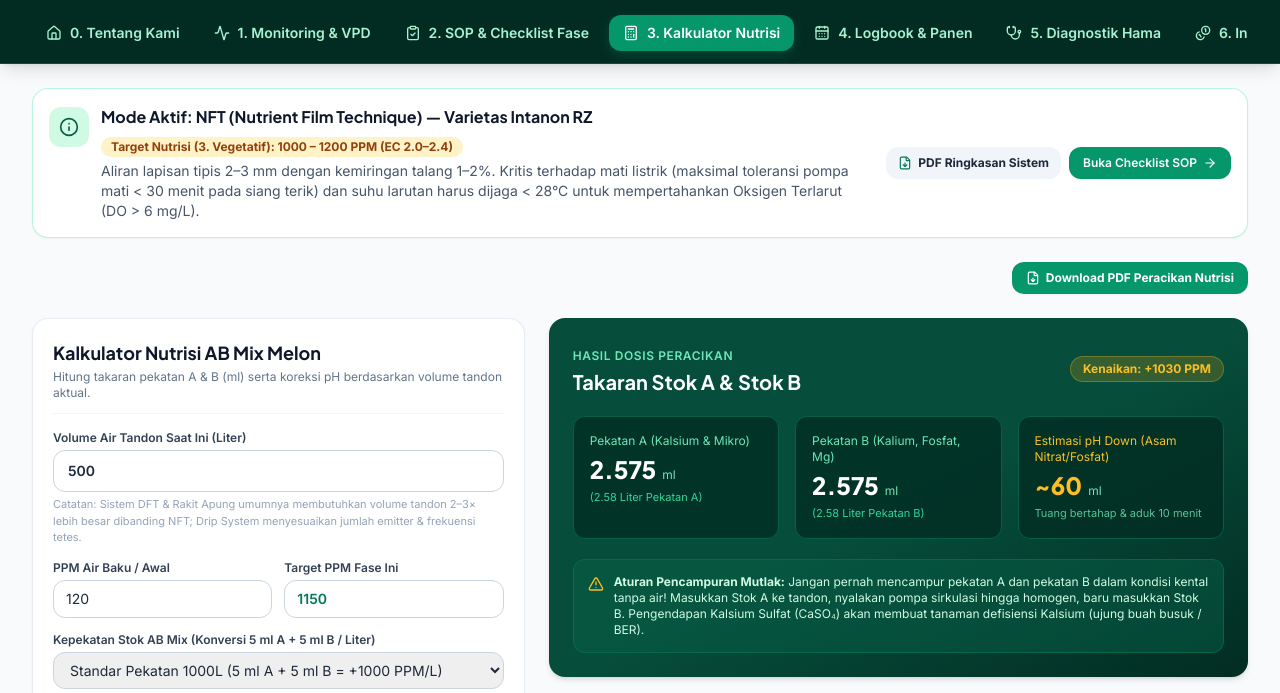
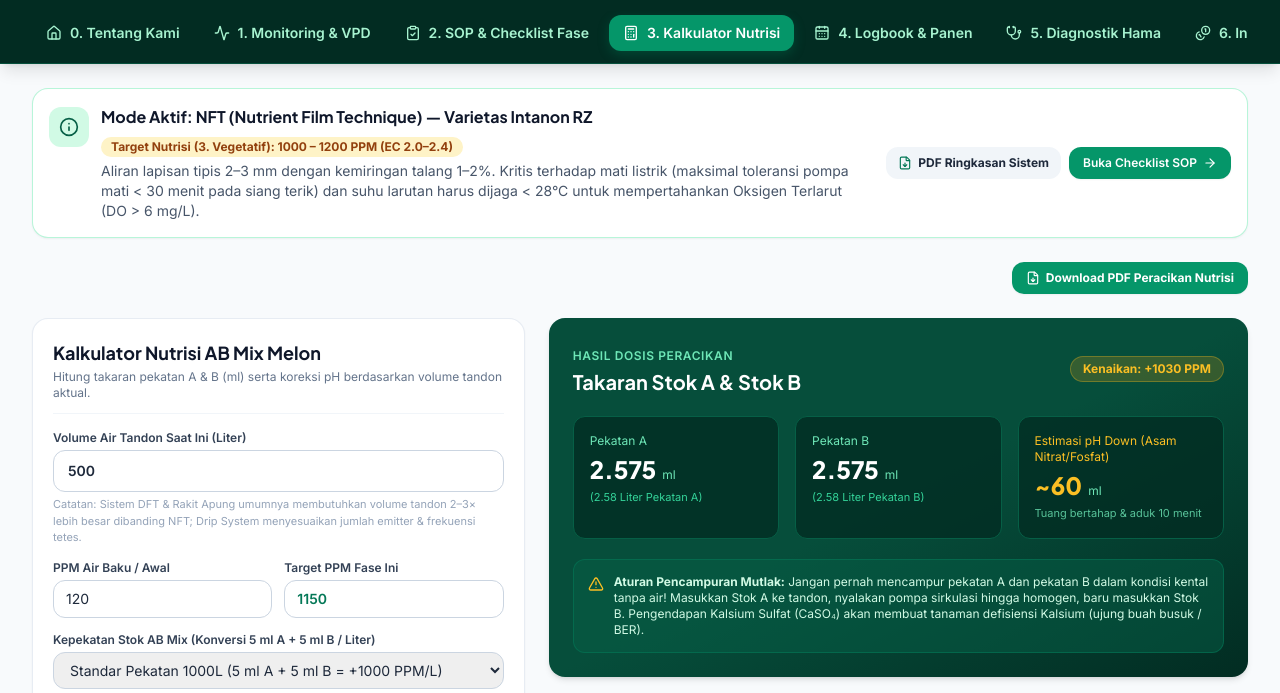
Before and after one commit to kusumailhamm21-commits/GreenHouse-Bejo, a plain HTML site: page index.html in a window 1280 px wide. Both pictures are taken after a click on the button "3. Kalkulator Nutrisi". Shown: the part 107-800 px from the top of the page. Drawn offline with nearby package versions, Linux system fonts and the light colour scheme.

Commit message:
Remove unnecessary text from Pekatan labels

```diff
--- a/index.html
+++ b/index.html
@@ -764,7 +764,7 @@
                         </div>
                         <div class="grid grid-cols-1 sm:grid-cols-3 gap-4">
                             <div class="bg-emerald-950/80 border border-emerald-800 rounded-xl p-4">
-                                <span class="text-xs text-emerald-300 block">Pekatan A (Kalsium &amp; Mikro)</span>
+                                <span class="text-xs text-emerald-300 block">Pekatan A </span>
                                 <div class="flex items-baseline gap-1.5 mt-1">
                                     <span id="res-stockA" class="font-display text-2xl font-extrabold text-white">2,575</span>
                                     <span class="text-xs text-emerald-300">ml</span>
@@ -772,7 +772,7 @@
                                 <span id="res-stockA-liter" class="text-[11px] text-emerald-400 mt-1 block">(2.58 Liter)</span>
                             </div>
                             <div class="bg-emerald-950/80 border border-emerald-800 rounded-xl p-4">
-                                <span class="text-xs text-emerald-300 block">Pekatan B (Kalium, Fosfat, Mg)</span>
+                                <span class="text-xs text-emerald-300 block">Pekatan B </span>
                                 <div class="flex items-baseline gap-1.5 mt-1">
                                     <span id="res-stockB" class="font-display text-2xl font-extrabold text-white">2,575</span>
                                     <span class="text-xs text-emerald-300">ml</span>
```
